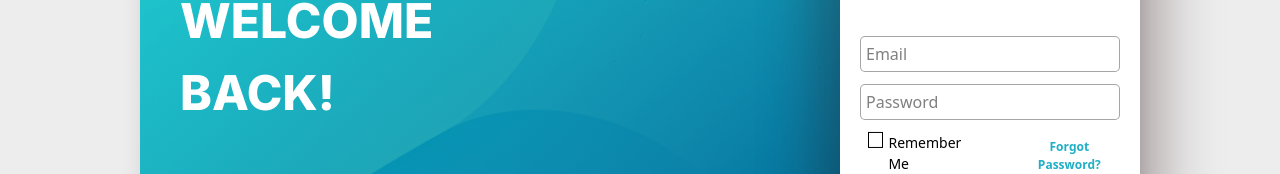
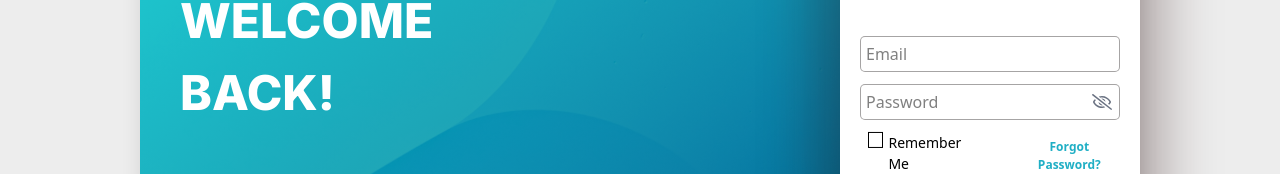
Before and after one commit to PREETH26/DEPLOY_TEMP, a React (Vite) app in the folder frontend/: page /login in a window 1280 px wide. Shown: the part 155-329 px from the top of the page. Built offline with nearby package versions, Linux system fonts and the light colour scheme; no server answers.

Commit message:
login-update-7

```diff
--- a/frontend/src/Login.jsx
+++ b/frontend/src/Login.jsx
@@ -12,7 +12,8 @@ import { useState,useEffect } from 'react'
 import DarkMode from "./DarkMode";
 import axios from 'axios'
 import { toast } from 'react-toastify'
-
+import { FaEye } from "react-icons/fa";
+import { FaRegEyeSlash } from "react-icons/fa";
 import { useNavigate } from 'react-router-dom'
 
 
@@ -23,6 +24,7 @@ function Login() {
   const navigate = useNavigate();
   const [errorMessage,setErrorMessage] = useState("")
   const [rememberMe, setRememberMe] = useState(localStorage.getItem("rememberedEmail") ? true : false);
+  const [showPassword, setShowPassword] = useState(false);
 
 
   const {isDarkMode} = DarkMode();
@@ -73,8 +75,16 @@ function Login() {
         <h1 className={`login  font-bold ${isDarkMode ? "!text-[#0adeff] " : "!text-[#20AFC5] "} `}>Log In</h1>
         <br/>
         <input type='text' placeholder='Email' value={email} onChange={(e)=>setEmail(e.target.value)} className={`${isDarkMode? '!text-white !bg-[#3B3636]' : '!text-black !bg-white'}`} required/>
-        <input type='password' placeholder='Password' onChange={(e)=>setPassword(e.target.value)} className={`${isDarkMode? '!text-white !bg-[#3B3636]' : '!text-black !bg-white'}`} required/>
-
+        <div>
+            <input type={showPassword ? "text" : "password"} placeholder='Password' onChange={(e)=>setPassword(e.target.value)} />
+            <button
+            type="button"
+            onClick={() => setShowPassword((prev) => !prev)}
+            className="absolute right-7 translate-y-2 text-gray-500 hover:text-cyan-600"
+          >
+        {showPassword ? <FaEye size={20}/> : <FaRegEyeSlash size={20} />}
+      </button>
+      </div>
         <span><input type='checkbox' className={`check bg-[#423E3E] text-[#423E3E] ml-2 cursor-pointer ${isDarkMode? '!text-white !bg-[#3B3636]' : '!text-black !bg-white'}`} checked={rememberMe}
          onChange={() => setRememberMe(!rememberMe)} /><p>Remember Me</p>
         <Link to="/forget-middle" className='text-center text-[#20AFC5] font-bold text-[12px]  self-end ml-8'>Forgot Password?</Link>
```
